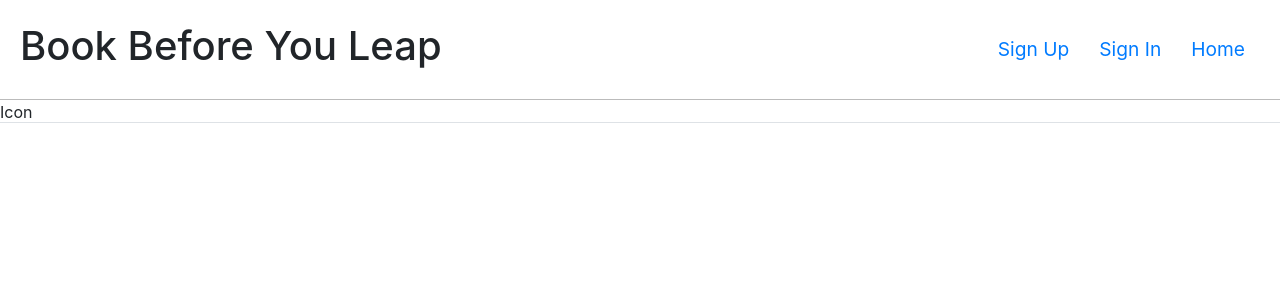
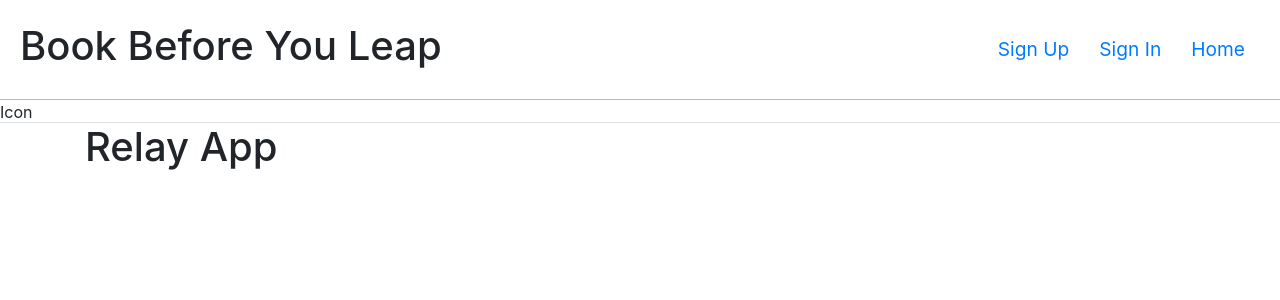
Before and after one commit to FMA126/Relay, a React app: page /#/home in a window 1280 px wide. Shown: the top 300 px of the page. Built offline with nearby package versions, Linux system fonts and the light colour scheme.

Commit message:
Added home component

```diff
--- a/src/App.js
+++ b/src/App.js
@@ -2,6 +2,7 @@ import React, { Component } from 'react'
 import './App.scss'
 import { Route } from 'react-router-dom'
 
+import Home from './home/Home'
 import AuthenticatedRoute from './auth/components/AuthenticatedRoute'
 import Header from './header/Header'
 import SubHeader from './header/SubHeader'
@@ -51,6 +52,9 @@ class App extends Component {
           </Alert>
         ))}
         <main className="container">
+          <Route path='/home' render={() => (
+            <Home />
+          )} />
           <Route path='/sign-up' render={() => (
             <SignUp alert={this.alert} setUser={this.setUser} />
           )} />
--- /dev/null
+++ b/src/home/Home.js
@@ -0,0 +1,7 @@
+import React from 'react'
+
+const Home = () => (
+  <h1>Relay App</h1>
+)
+
+export default Home
```
